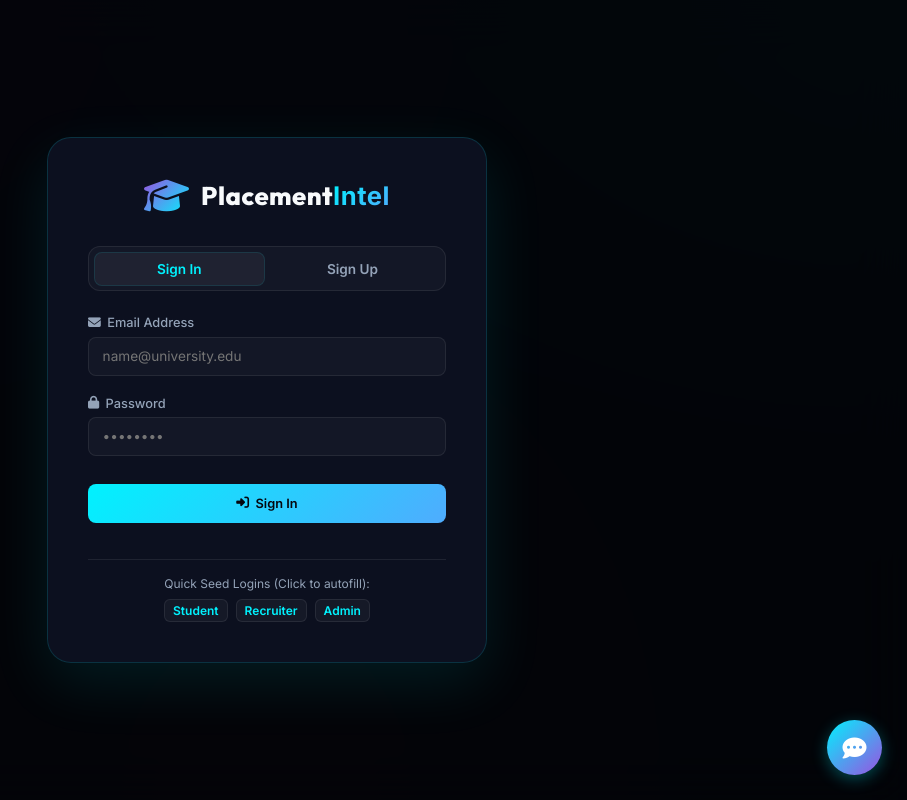
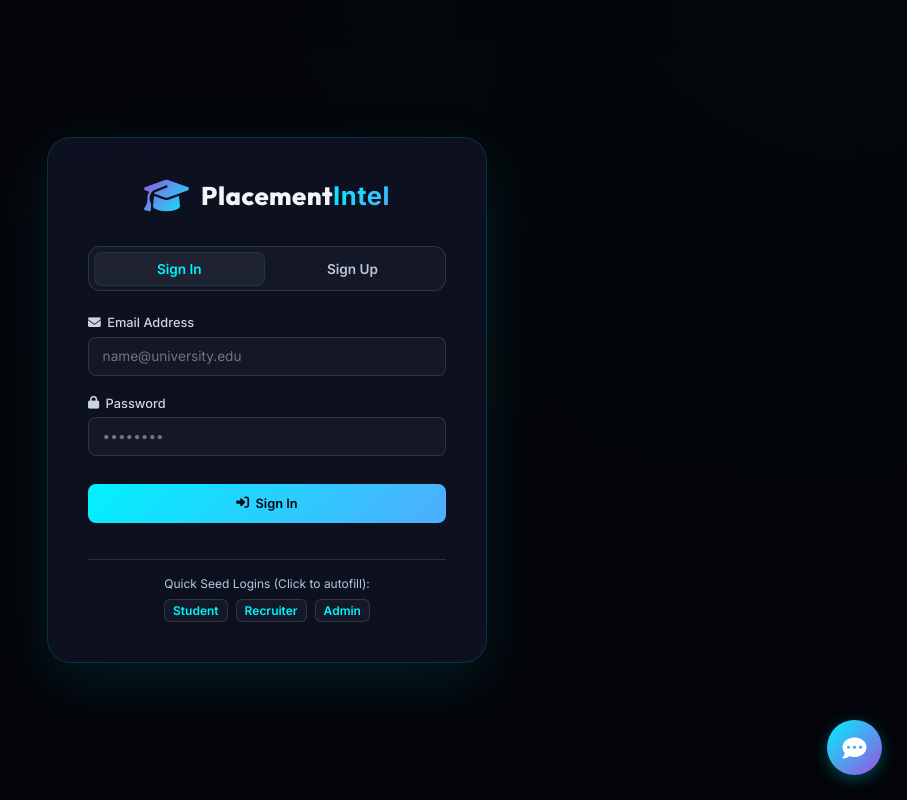
Before and after one commit to ritvik-medam/AI-Driven-Internship-Recommendation-and-Employability-Prediction-System, a Flask app: page / in a window 1280 px wide. Shown: the whole page, without its empty margins (373-1280 px from the left). Run offline with Flask 3, Linux system fonts and the light colour scheme.

Commit message:
fix: Improve text contrast across entire site — brighter secondary text, card titles, labels, table cells

```diff
--- a/static/style.css
+++ b/static/style.css
@@ -1,12 +1,12 @@
 @import url('https://fonts.googleapis.com/css2?family=Fira+Code:wght@400;500&family=Inter:wght@300;400;500;600;700&family=Outfit:wght@400;500;600;700;800&display=swap');
 
 :root {
-    --bg-dark: #05070e;
-    --bg-sidebar: rgba(10, 13, 28, 0.85);
-    --bg-card: rgba(16, 20, 38, 0.65);
-    --border-color: rgba(255, 255, 255, 0.08);
-    --text-primary: #f8fafc;
-    --text-secondary: #94a3b8;
+    --bg-dark: #060a14;
+    --bg-sidebar: rgba(10, 14, 30, 0.92);
+    --bg-card: rgba(18, 24, 46, 0.72);
+    --border-color: rgba(255, 255, 255, 0.12);
+    --text-primary: #f1f5f9;
+    --text-secondary: #b8c7db;
 
     /* Neon gradients */
     --accent-blue: #00f2fe;
@@ -297,6 +297,7 @@ h1, h2, h3, h4 {
     padding-bottom: 0.75rem;
     margin-bottom: 1.25rem;
     font-weight: 600;
+    color: #e2e8f0;
 }
 
 .card-title i {
@@ -331,7 +332,7 @@ h1, h2, h3, h4 {
 
 .input-group label {
     font-size: 0.8rem;
-    color: var(--text-secondary);
+    color: #cbd5e1;
     font-weight: 500;
     display: flex;
     align-items: center;
@@ -736,11 +737,11 @@ h1, h2, h3, h4 {
 }
 
 .custom-table th {
-    background: rgba(255, 255, 255, 0.01);
+    background: rgba(255, 255, 255, 0.03);
     border-bottom: 1px solid var(--border-color);
     padding: 1rem 0.75rem;
     font-weight: 600;
-    color: var(--text-secondary);
+    color: #cbd5e1;
     font-size: 0.8rem;
     text-transform: uppercase;
     letter-spacing: 0.5px;
@@ -751,6 +752,7 @@ h1, h2, h3, h4 {
     border-bottom: 1px solid var(--border-color);
     font-size: 0.85rem;
     vertical-align: middle;
+    color: #d1d9e6;
 }
 
 .custom-table tr:hover {
--- a/templates/index.html
+++ b/templates/index.html
@@ -348,7 +348,7 @@
                                         <option value="palindrome">Valid Palindrome (String parsing)</option>
                                     </select>
                                 </div>
-                                <div id="sandbox-problem-description" style="font-size: 0.85rem; color: var(--text-secondary); line-height: 1.6; max-height: 250px; overflow-y: auto;">
+                                <div id="sandbox-problem-description" style="font-size: 0.85rem; color: #cbd5e1; line-height: 1.6; max-height: 250px; overflow-y: auto;">
                                     <!-- Dynamic description details -->
                                 </div>
                             </div>
```
